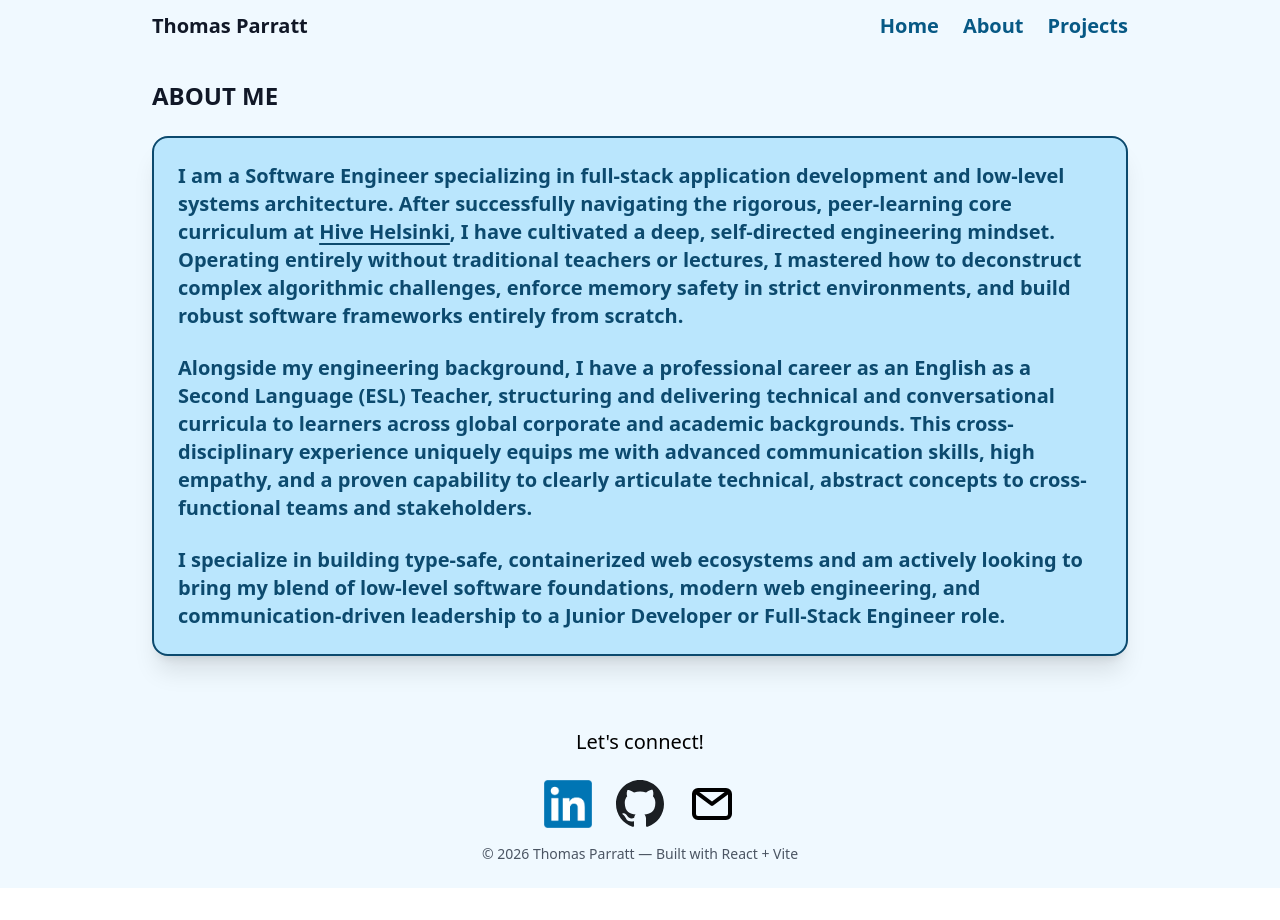
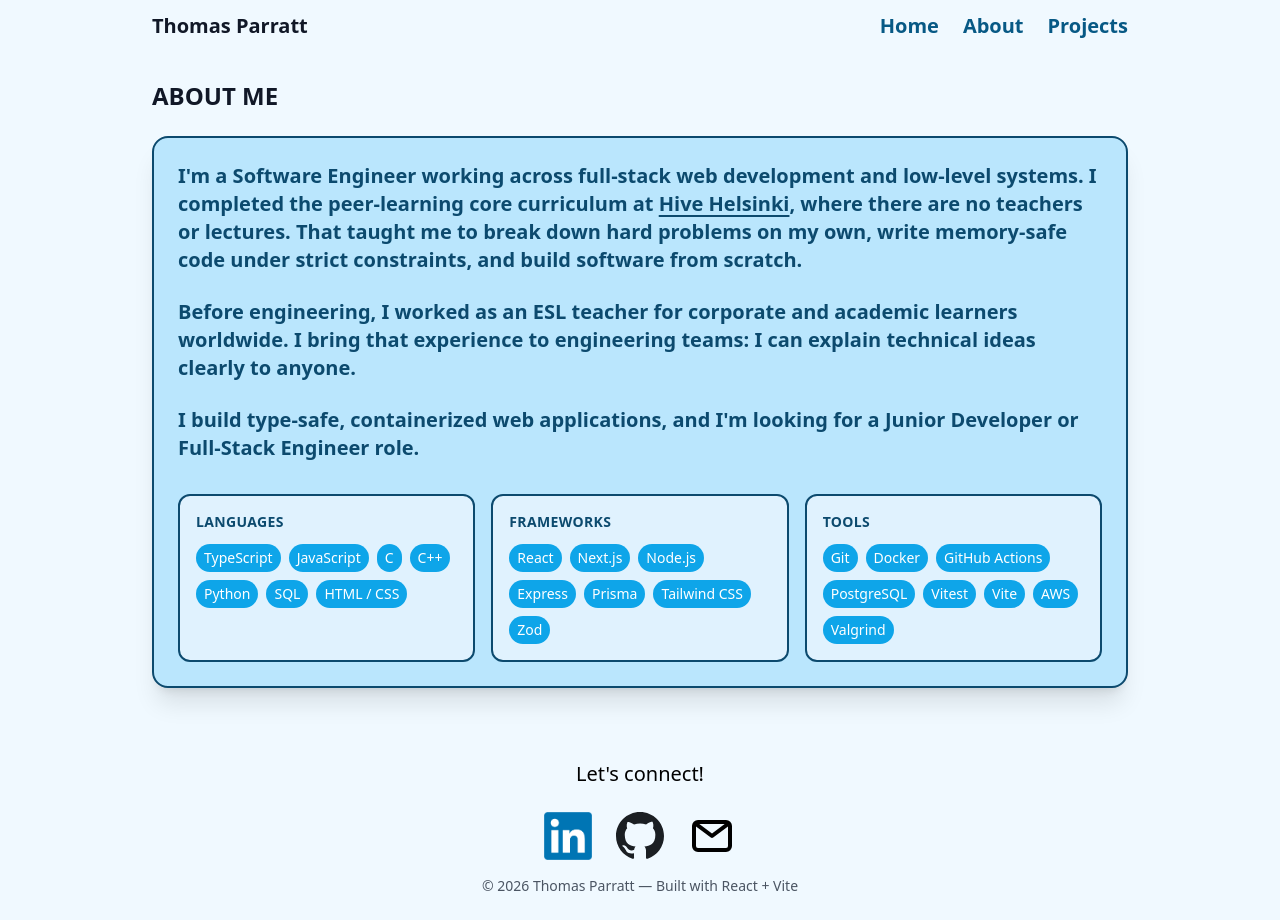
Before and after one commit to ThomasParratt/portfolio, a React (Vite) app: page /#/about in a window 1280 px wide. Before the commit the page ends 888 px from the top, so only its background shows below. Built offline with nearby package versions, Linux system fonts and the light colour scheme.

Commit message:
Closes #13

```diff
--- a/src/components/About.jsx
+++ b/src/components/About.jsx
@@ -1,15 +1,19 @@
+const skills = [
+    { label: 'Languages', items: ['TypeScript', 'JavaScript', 'C', 'C++', 'Python', 'SQL', 'HTML / CSS'] },
+    { label: 'Frameworks', items: ['React', 'Next.js', 'Node.js', 'Express', 'Prisma', 'Tailwind CSS', 'Zod'] },
+    { label: 'Tools', items: ['Git', 'Docker', 'GitHub Actions', 'PostgreSQL', 'Vitest', 'Vite', 'AWS', 'Valgrind'] },
+]
+
 export default function About() {
     return (
         <section className="pt-12 pb-12 relative mt-8">
             <div className="max-w-5xl mx-auto px-6 space-y-6">
                 <h2 className="text-2xl font-extrabold">ABOUT ME</h2>
-                <article
-                    className="relative min-h-[500px] md:min-h-[400px] border-2 border-sky-900 rounded-2xl p-6 shadow-xl transition bg-sky-200"
-                >
+                <article className="relative border-2 border-sky-900 rounded-2xl p-6 shadow-xl transition bg-sky-200">
                     <div className="text-sky-900 font-semibold md:text-xl leading-relaxed space-y-6">
                         <p>
-                            I am a Software Engineer specializing in full-stack application development and low-level systems architecture.
-                            After successfully navigating the rigorous, peer-learning core curriculum at{" "}
+                            I'm a Software Engineer working across full-stack web development and low-level systems.
+                            I completed the peer-learning core curriculum at{" "}
                             <a
                                 href="https://hive.fi"
                                 target="_blank"
@@ -18,22 +22,32 @@ export default function About() {
                             >
                                 Hive Helsinki
                             </a>
-                            , I have cultivated a deep, self-directed engineering mindset. Operating entirely without traditional teachers or lectures,
-                            I mastered how to deconstruct complex algorithmic challenges, enforce memory safety in strict environments, and build robust software frameworks entirely from scratch.
+                            , where there are no teachers or lectures. That taught me to break down hard problems on my own,
+                            write memory-safe code under strict constraints, and build software from scratch.
                         </p>
 
                         <p>
-                            Alongside my engineering background, I have a professional career as an English as a Second Language (ESL) Teacher,
-                            structuring and delivering technical and conversational curricula to learners across global corporate and academic backgrounds.
-                            This cross-disciplinary experience uniquely equips me with advanced communication skills, high empathy, and a proven capability
-                            to clearly articulate technical, abstract concepts to cross-functional teams and stakeholders.
+                            Before engineering, I worked as an ESL teacher for corporate and academic learners worldwide.
+                            I bring that experience to engineering teams: I can explain technical ideas clearly to anyone.
                         </p>
 
                         <p>
-                            I specialize in building type-safe, containerized web ecosystems
-                            and am actively looking to bring my blend of low-level software foundations, modern web engineering, and communication-driven leadership
-                            to a Junior Developer or Full-Stack Engineer role.
+                            I build type-safe, containerized web applications, and I'm looking for a Junior Developer or
+                            Full-Stack Engineer role.
                         </p>
+                    </div>
+
+                    <div className="mt-8 grid gap-4 sm:grid-cols-3">
+                        {skills.map(group => (
+                            <div key={group.label} className="rounded-xl border-2 border-sky-900 bg-sky-100 p-4">
+                                <h3 className="text-sm font-extrabold tracking-wide text-sky-900 uppercase mb-3">{group.label}</h3>
+                                <ul className="flex flex-wrap gap-2 text-sm text-sky-950">
+                                    {group.items.map(item => (
+                                        <li key={item} className="px-2 py-1 rounded-2xl text-white bg-sky-500">{item}</li>
+                                    ))}
+                                </ul>
+                            </div>
+                        ))}
                     </div>
                 </article>
             </div>
```
